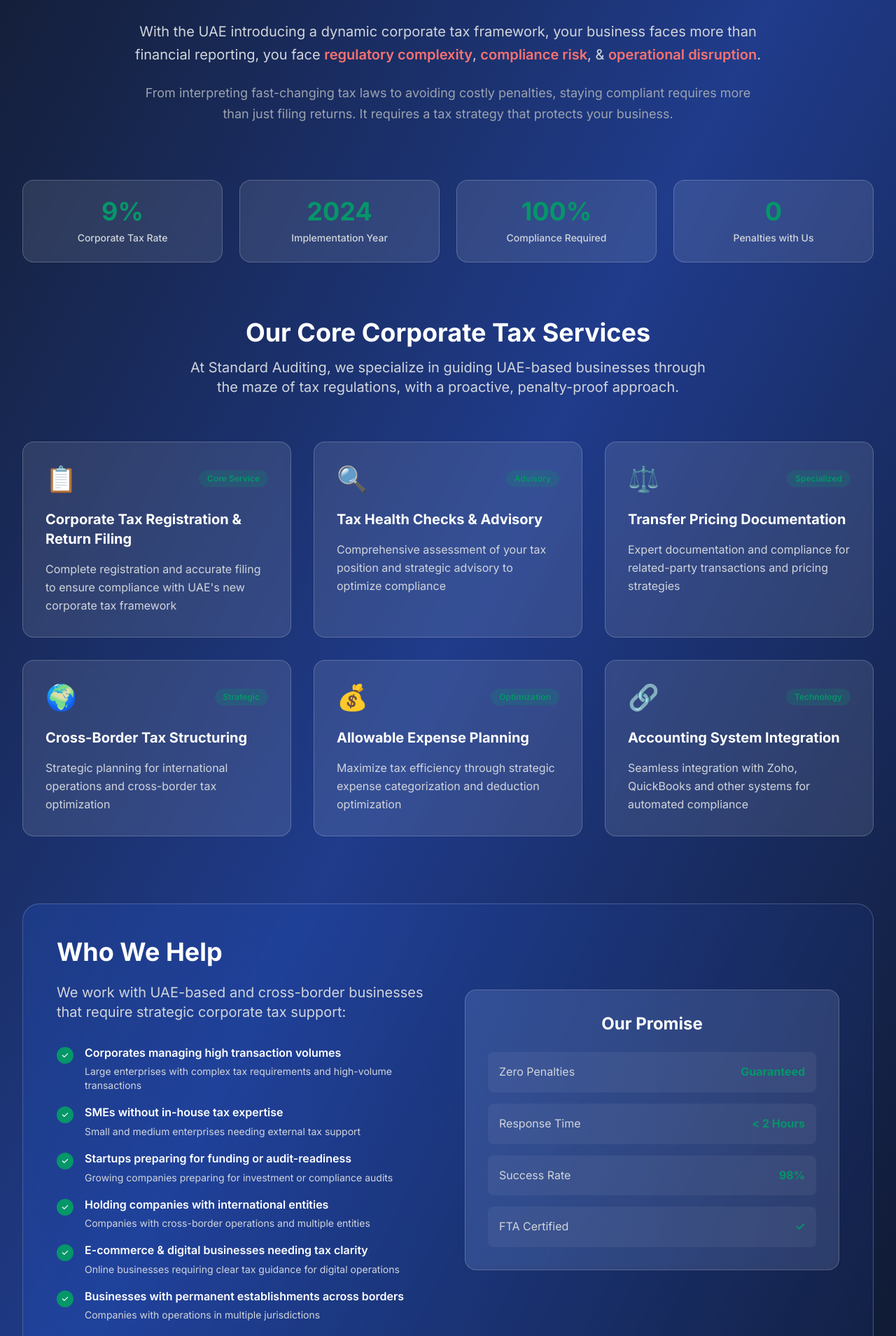
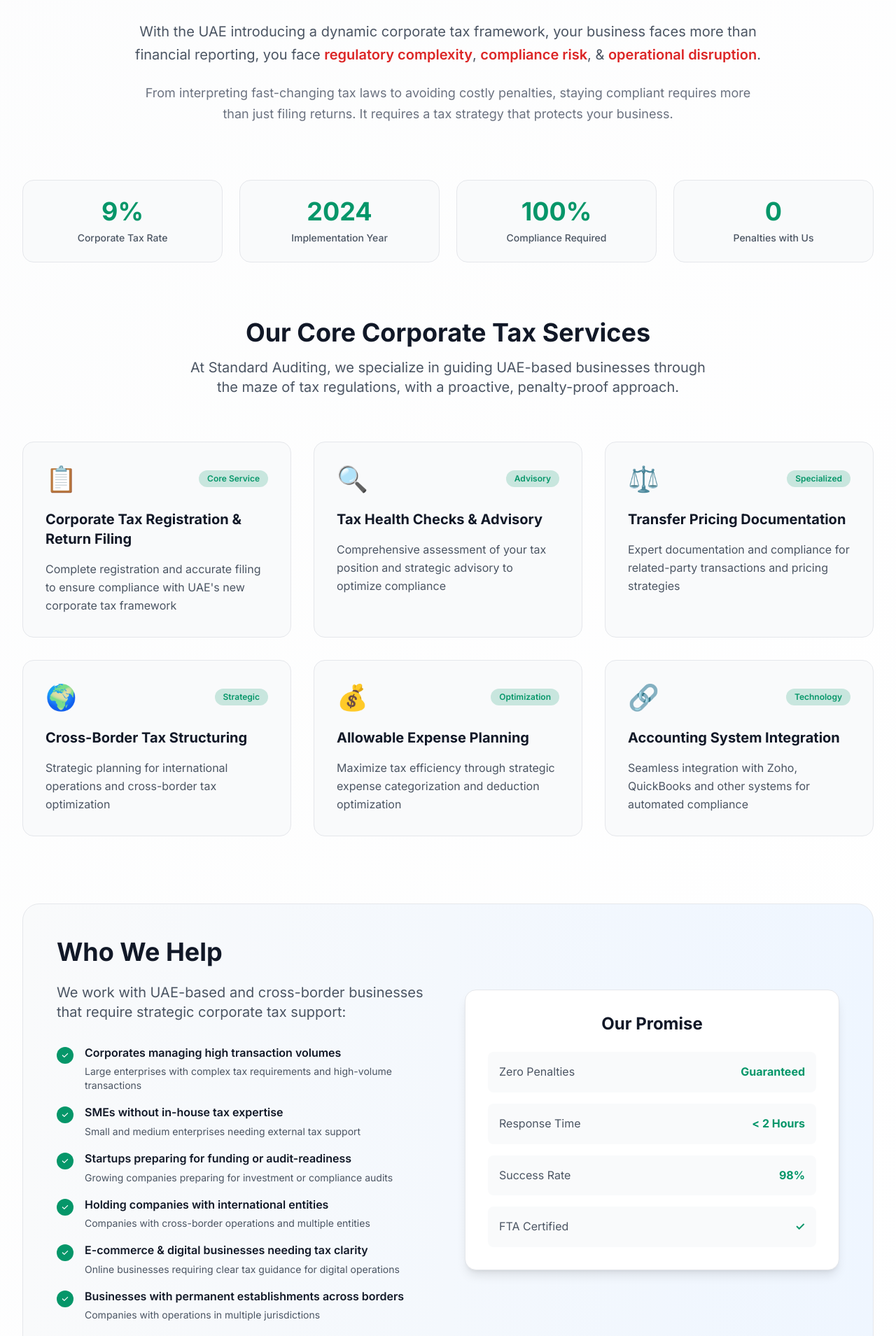
Before and after one commit to AkshayKeerti/StandardAuditingLP, a React (Create React App) app: page / in a window 1280 px wide. Shown: the part 2771-4680 px from the top of the page at 70% size. Built offline with nearby package versions, Linux system fonts and the light colour scheme.

Commit message:
Update background colors to white for better accessibility - The Tax Landscape and Real Business Impact sections

```diff
--- a/src/components/CertificationsTrust.js
+++ b/src/components/CertificationsTrust.js
@@ -75,9 +75,9 @@ const CertificationsTrust = () => {
   ];
 
   return (
-    <section className="py-20 lg:py-32 bg-gradient-to-br from-slate-900 via-blue-900 to-slate-900 relative overflow-hidden">
+    <section className="py-20 lg:py-32 bg-white relative overflow-hidden">
       {/* Background Pattern */}
-      <div className="absolute inset-0 bg-gradient-to-br from-white/5 to-transparent opacity-30"></div>
+      <div className="absolute inset-0 bg-gradient-to-br from-gray-50 to-white opacity-50"></div>
 
       <div className="container-custom px-4 sm:px-6 lg:px-8 relative z-10">
         <div className="max-w-7xl mx-auto">
@@ -90,7 +90,7 @@ const CertificationsTrust = () => {
               UAE Corporate Tax Alert
             </div>
 
-            <h1 className="text-4xl sm:text-5xl lg:text-6xl font-bold text-white mb-6 leading-tight">
+            <h1 className="text-4xl sm:text-5xl lg:text-6xl font-bold text-gray-900 mb-6 leading-tight">
               The Tax Landscape Has Changed
             </h1>
             <h2 className="text-2xl sm:text-3xl lg:text-4xl font-semibold text-vigor-green mb-8">
@@ -98,11 +98,11 @@ const CertificationsTrust = () => {
             </h2>
 
             <div className="max-w-4xl mx-auto">
-              <p className="text-xl text-gray-300 mb-6 leading-relaxed">
+              <p className="text-xl text-gray-600 mb-6 leading-relaxed">
                 With the UAE introducing a dynamic corporate tax framework, your business faces more than financial reporting,
-                you face <span className="text-red-400 font-semibold">regulatory complexity</span>, <span className="text-red-400 font-semibold">compliance risk</span>, & <span className="text-red-400 font-semibold">operational disruption</span>.
+                you face <span className="text-red-600 font-semibold">regulatory complexity</span>, <span className="text-red-600 font-semibold">compliance risk</span>, & <span className="text-red-600 font-semibold">operational disruption</span>.
               </p>
-              <p className="text-lg text-gray-400 leading-relaxed">
+              <p className="text-lg text-gray-500 leading-relaxed">
                 From interpreting fast-changing tax laws to avoiding costly penalties, staying compliant requires more than just filing returns.
                 It requires a tax strategy that protects your business.
               </p>
@@ -114,9 +114,9 @@ const CertificationsTrust = () => {
             <div className="grid grid-cols-2 md:grid-cols-4 gap-6">
               {urgencyStats.map((item, index) => (
                 <div key={index} className="text-center">
-                  <div className="bg-white/10 backdrop-blur-sm rounded-2xl p-6 border border-white/20">
+                  <div className="bg-gray-50 rounded-2xl p-6 border border-gray-200">
                     <div className="text-3xl lg:text-4xl font-bold text-vigor-green mb-2">{item.stat}</div>
-                    <div className="text-sm text-gray-300 font-medium">{item.label}</div>
+                    <div className="text-sm text-gray-600 font-medium">{item.label}</div>
                   </div>
                 </div>
               ))}
@@ -126,10 +126,10 @@ const CertificationsTrust = () => {
           {/* Services Section */}
           <div className="mb-24">
             <div className="text-center mb-16">
-              <h3 className="text-3xl lg:text-4xl font-bold text-white mb-4">
+              <h3 className="text-3xl lg:text-4xl font-bold text-gray-900 mb-4">
                 Our Core Corporate Tax Services
               </h3>
-              <p className="text-xl text-gray-300 max-w-3xl mx-auto">
+              <p className="text-xl text-gray-600 max-w-3xl mx-auto">
                 At Standard Auditing, we specialize in guiding UAE-based businesses through the maze of tax regulations,
                 with a proactive, penalty-proof approach.
               </p>
@@ -138,17 +138,17 @@ const CertificationsTrust = () => {
             <div className="grid grid-cols-1 md:grid-cols-2 lg:grid-cols-3 gap-8">
               {corporateTaxServices.map((service, index) => (
                 <div key={index} className="group relative">
-                  <div className="bg-white/10 backdrop-blur-sm rounded-2xl p-8 border border-white/20 hover:bg-white/20 transition-all duration-500 transform hover:-translate-y-2 h-full">
+                  <div className="bg-gray-50 rounded-2xl p-8 border border-gray-200 hover:bg-gray-100 transition-all duration-500 transform hover:-translate-y-2 h-full">
                     <div className="flex items-center justify-between mb-6">
                       <div className="text-4xl">{service.icon}</div>
                       <span className="px-3 py-1 bg-vigor-green/20 text-vigor-green text-xs font-semibold rounded-full">
                         {service.category}
                       </span>
                     </div>
-                    <h4 className="text-xl font-bold text-white mb-4">
+                    <h4 className="text-xl font-bold text-gray-900 mb-4">
                       {service.title}
                     </h4>
-                    <p className="text-gray-300 leading-relaxed">
+                    <p className="text-gray-600 leading-relaxed">
                       {service.description}
                     </p>
                   </div>
@@ -159,13 +159,13 @@ const CertificationsTrust = () => {
 
           {/* Benefits Section */}
           <div className="mb-24">
-            <div className="bg-gradient-to-r from-vigor-blue/20 to-blue-900/20 backdrop-blur-sm rounded-3xl p-8 lg:p-12 border border-white/20">
+            <div className="bg-gradient-to-r from-gray-50 to-blue-50 rounded-3xl p-8 lg:p-12 border border-gray-200">
               <div className="grid grid-cols-1 lg:grid-cols-2 gap-12 items-center">
                 <div>
-                  <h3 className="text-3xl lg:text-4xl font-bold text-white mb-6">
+                  <h3 className="text-3xl lg:text-4xl font-bold text-gray-900 mb-6">
                     Who We Help
                   </h3>
-                  <p className="text-xl text-gray-300 mb-8">
+                  <p className="text-xl text-gray-600 mb-8">
                     We work with UAE-based and cross-border businesses that require strategic corporate tax support:
                   </p>
                   <div className="space-y-4">
@@ -177,31 +177,31 @@ const CertificationsTrust = () => {
                           </svg>
                         </div>
                         <div>
-                          <h4 className="font-semibold text-white mb-1">{item.category}</h4>
-                          <p className="text-gray-300 text-sm">{item.description}</p>
+                          <h4 className="font-semibold text-gray-900 mb-1">{item.category}</h4>
+                          <p className="text-gray-600 text-sm">{item.description}</p>
                         </div>
                       </div>
                     ))}
                   </div>
                 </div>
                 <div className="relative">
-                  <div className="bg-white/10 backdrop-blur-sm rounded-2xl p-8 border border-white/20">
-                    <h4 className="text-2xl font-bold text-white mb-6 text-center">Our Promise</h4>
+                  <div className="bg-white rounded-2xl p-8 border border-gray-200 shadow-lg">
+                    <h4 className="text-2xl font-bold text-gray-900 mb-6 text-center">Our Promise</h4>
                     <div className="space-y-4">
-                      <div className="flex items-center justify-between p-4 bg-white/5 rounded-lg">
-                        <span className="text-gray-300">Zero Penalties</span>
+                      <div className="flex items-center justify-between p-4 bg-gray-50 rounded-lg">
+                        <span className="text-gray-600">Zero Penalties</span>
                         <span className="text-vigor-green font-bold">Guaranteed</span>
                       </div>
-                      <div className="flex items-center justify-between p-4 bg-white/5 rounded-lg">
-                        <span className="text-gray-300">Response Time</span>
+                      <div className="flex items-center justify-between p-4 bg-gray-50 rounded-lg">
+                        <span className="text-gray-600">Response Time</span>
                         <span className="text-vigor-green font-bold">&lt; 2 Hours</span>
                       </div>
-                      <div className="flex items-center justify-between p-4 bg-white/5 rounded-lg">
-                        <span className="text-gray-300">Success Rate</span>
+                      <div className="flex items-center justify-between p-4 bg-gray-50 rounded-lg">
+                        <span className="text-gray-600">Success Rate</span>
                         <span className="text-vigor-green font-bold">98%</span>
                       </div>
-                      <div className="flex items-center justify-between p-4 bg-white/5 rounded-lg">
-                        <span className="text-gray-300">FTA Certified</span>
+                      <div className="flex items-center justify-between p-4 bg-gray-50 rounded-lg">
+                        <span className="text-gray-600">FTA Certified</span>
                         <span className="text-vigor-green font-bold">✓</span>
                       </div>
                     </div>
```
Also changed, not shown: src/components/RealBusinessImpact.js (+23 -23 lines).
